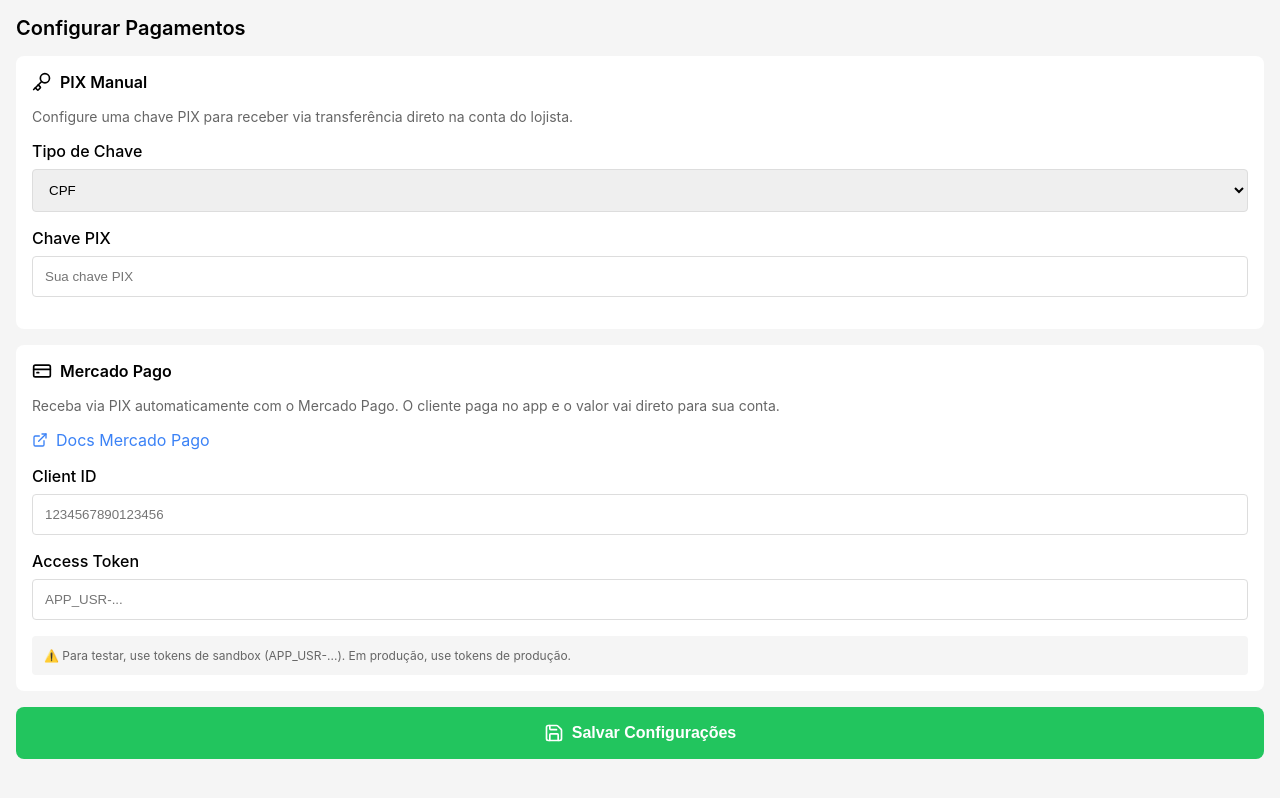
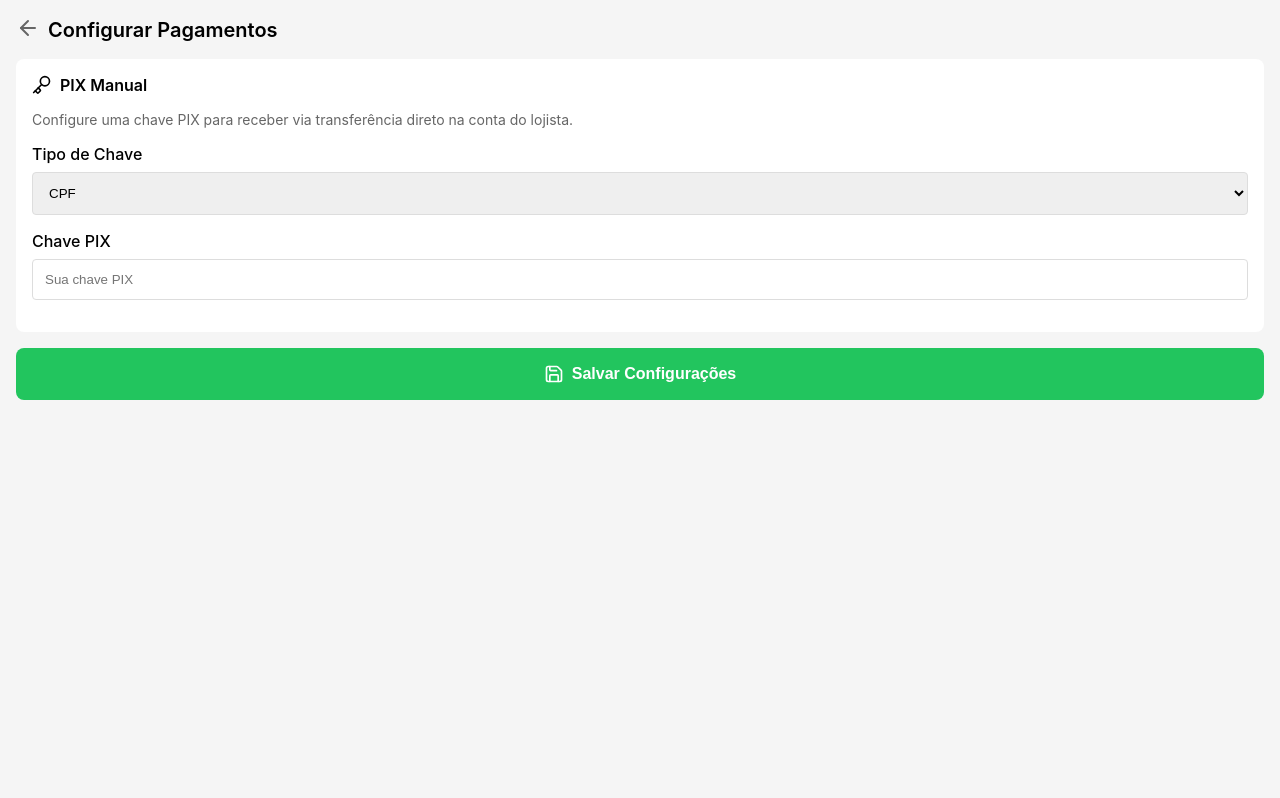
Before and after one commit to historiasbiblicasapp/delivery25042026, a React (Vite) app: page /pagamentos in a window 1280 px wide. Built offline with nearby package versions, Linux system fonts and the light colour scheme.

Commit message:
Add back button to config payment, disable MP

```diff
--- a/src/pages/ConfigPagamento.tsx
+++ b/src/pages/ConfigPagamento.tsx
@@ -1,7 +1,7 @@
 import { useState, useEffect } from 'react';
-import { useSearchParams } from 'react-router-dom';
+import { useSearchParams, useNavigate } from 'react-router-dom';
 import { supabase } from '../lib/supabase';
-import { CreditCard, Key, CheckCircle, XCircle, Copy, ExternalLink, Save } from 'lucide-react';
+import { CreditCard, Key, CheckCircle, XCircle, Copy, ExternalLink, Save, ArrowLeft } from 'lucide-react';
 
 interface Pagamento {
   id: string;
@@ -15,7 +15,10 @@
 
 export default function ConfigPagamento() {
   const [searchParams] = useSearchParams();
+  const navigate = useNavigate();
   const lojaId = searchParams.get('loja');
+  const urlLojaId = localStorage.getItem('loja_id');
+  const activeLojaId = lojaId || urlLojaId;
 
   const [pagamento, setPagamento] = useState<Pagamento | null>(null);
   const [form, setForm] = useState({
@@ -28,14 +31,14 @@
   const [message, setMessage] = useState('');
 
   useEffect(() => {
-    if (lojaId) fetchPagamento();
-  }, [lojaId]);
+    if (activeLojaId) fetchPagamento();
+  }, [activeLojaId]);
 
   const fetchPagamento = async () => {
     const { data } = await supabase
       .from('delivery_pagamentos')
       .select('*')
-      .eq('loja_id', lojaId)
+      .eq('loja_id', activeLojaId)
       .single();
 
     if (data) {
@@ -67,7 +70,7 @@
       await supabase
         .from('delivery_pagamentos')
         .insert({
-          loja_id: lojaId,
+          loja_id: activeLojaId,
           mercado_pago_access_token: form.mercado_pago_access_token,
           mercado_pago_client_id: form.mercado_pago_client_id,
           chave_pix: form.chave_pix,
@@ -93,7 +96,12 @@
 
   return (
     <div style={{ padding: '1rem', background: '#f5f5f5', minHeight: '100vh' }}>
-      <h2 style={{ fontSize: '1.25rem', fontWeight: 600, marginBottom: '1rem' }}>Configurar Pagamentos</h2>
+      <div style={{ display: 'flex', alignItems: 'center', gap: '0.5rem', marginBottom: '1rem' }}>
+        <button onClick={() => navigate(-1)} style={{ background: 'none', border: 'none', cursor: 'pointer', color: '#666' }}>
+          <ArrowLeft size={24} />
+        </button>
+        <h2 style={{ fontSize: '1.25rem', fontWeight: 600, margin: 0 }}>Configurar Pagamentos</h2>
+      </div>
 
       {message && (
         <div style={{ background: message.includes('salvas') ? '#dcfce7' : '#fee2e2', color: message.includes('salvas') ? '#166534' : '#991b1b', padding: '0.75rem', borderRadius: '4px', marginBottom: '1rem' }}>
@@ -137,49 +145,16 @@
         </div>
       </div>
 
-      {/* Mercado Pago */}
-      <div style={{ background: 'white', padding: '1rem', borderRadius: '8px', marginBottom: '1rem' }}>
+      {/* Mercado Pago - Temporariamente desabilitado
+      <div style={{ background: 'white', padding: '1rem', borderRadius: '8px', marginBottom: '1rem', opacity: 0.5 }}>
         <h3 style={{ fontSize: '1rem', fontWeight: 600, marginBottom: '1rem', display: 'flex', alignItems: 'center', gap: '0.5rem' }}>
-          <CreditCard size={20} /> Mercado Pago
+          <CreditCard size={20} /> Mercado Pago (Em breve)
         </h3>
         <p style={{ fontSize: '0.875rem', color: '#666', marginBottom: '1rem' }}>
-          Receba via PIX automaticamente com o Mercado Pago. O cliente paga no app e o valor vai direto para sua conta.
-        </p>
-
-        <a
-          href="https://www.mercadopago.com.br/developers/pt-br"
-          target="_blank"
-          style={{ display: 'inline-flex', alignItems: 'center', gap: '0.5rem', color: '#3b82f6', marginBottom: '1rem', textDecoration: 'none' }}
-        >
-          <ExternalLink size={16} /> Docs Mercado Pago
-        </a>
-
-        <div style={{ marginBottom: '1rem' }}>
-          <label style={{ display: 'block', marginBottom: '0.5rem', fontWeight: 500 }}>Client ID</label>
-          <input
-            type="text"
-            value={form.mercado_pago_client_id}
-            onChange={(e) => setForm({ ...form, mercado_pago_client_id: e.target.value })}
-            placeholder="1234567890123456"
-            style={{ width: '100%', padding: '0.75rem', border: '1px solid #ddd', borderRadius: '4px' }}
-          />
-        </div>
-
-        <div style={{ marginBottom: '1rem' }}>
-          <label style={{ display: 'block', marginBottom: '0.5rem', fontWeight: 500 }}>Access Token</label>
-          <input
-            type="password"
-            value={form.mercado_pago_access_token}
-            onChange={(e) => setForm({ ...form, mercado_pago_access_token: e.target.value })}
-            placeholder="APP_USR-..."
-            style={{ width: '100%', padding: '0.75rem', border: '1px solid #ddd', borderRadius: '4px' }}
-          />
-        </div>
-
-        <p style={{ fontSize: '0.75rem', color: '#666', background: '#f5f5f5', padding: '0.75rem', borderRadius: '4px' }}>
-          ⚠️ Para testar, use tokens de sandbox (APP_USR-...). Em produção, use tokens de produção.
+          Esta opção estará disponível em breve.
         </p>
       </div>
+      */}
 
       {/* Status */}
       {pagamento && (
```
